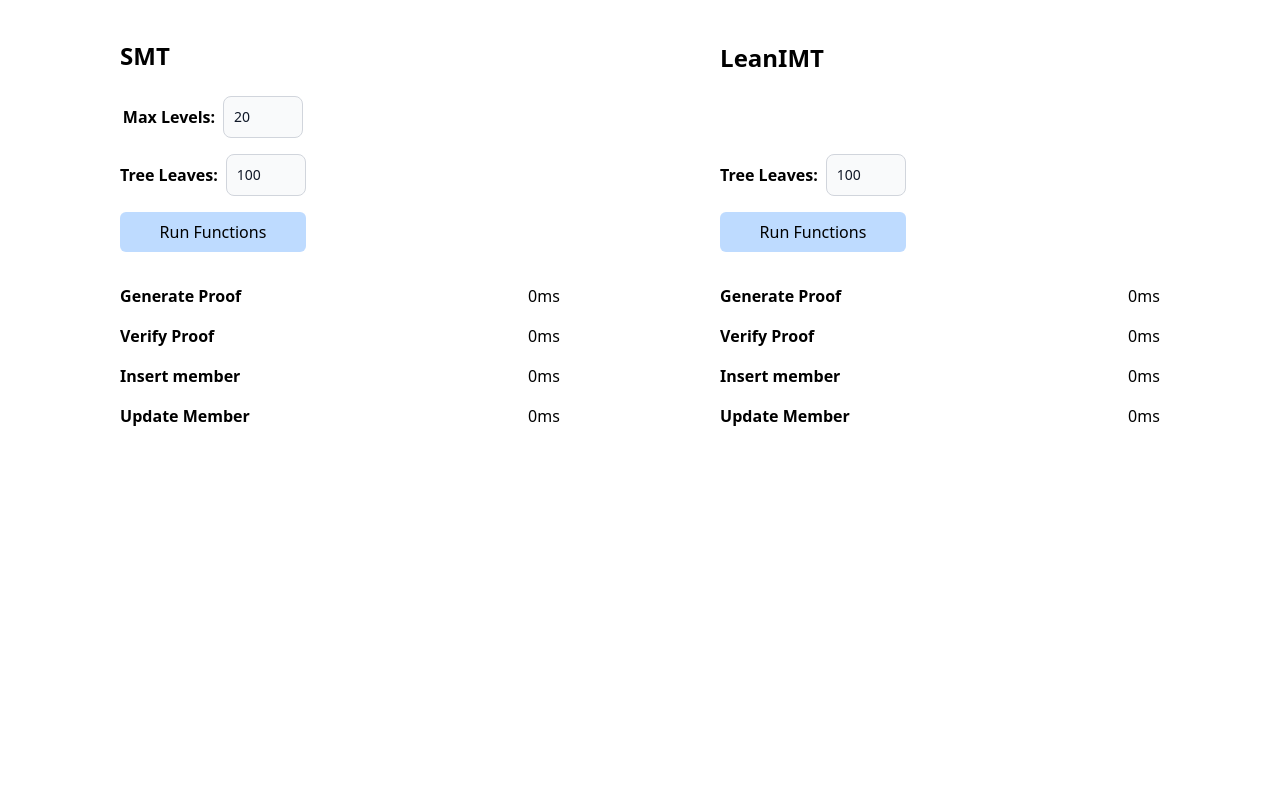
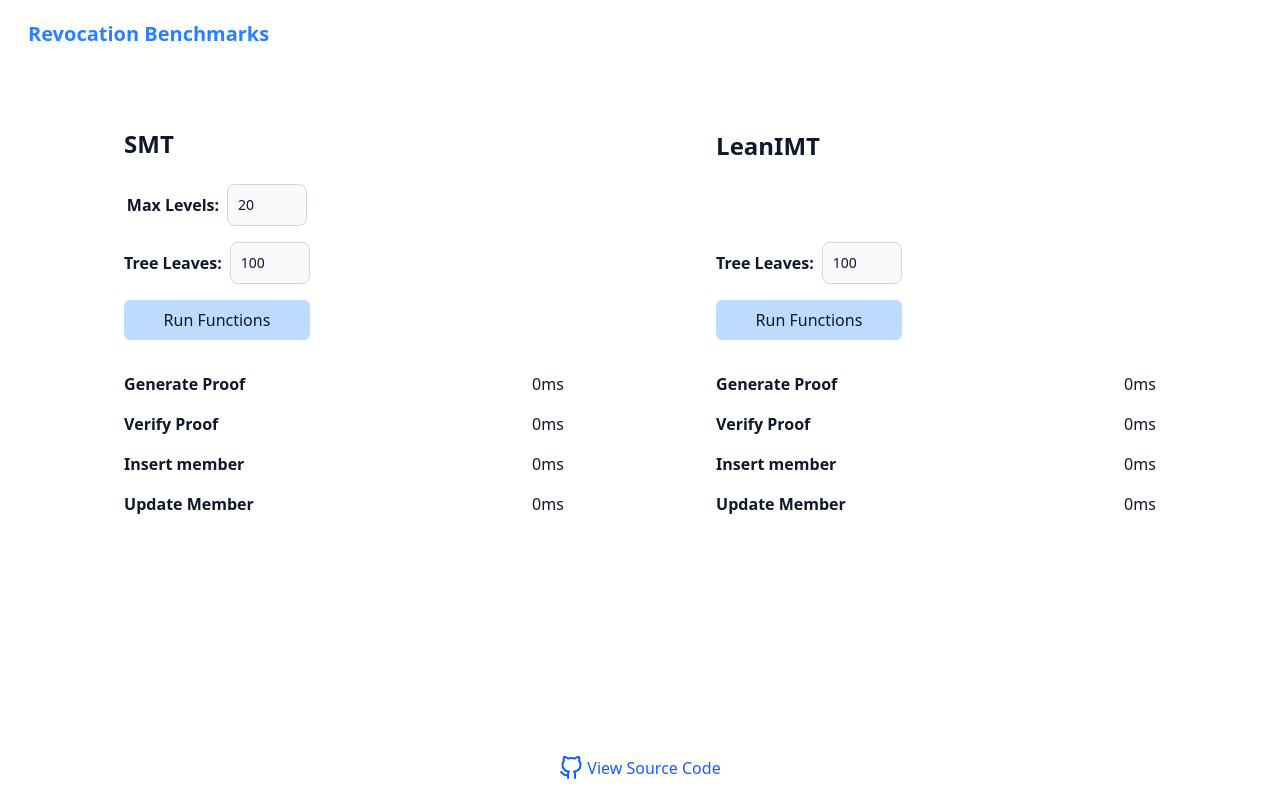
Before and after one commit to vplasencia/vc-revocation-benchmarks, a Next.js app in the folder browser/: page / in a window 1280 px wide. Built offline with nearby package versions, Linux system fonts and the light colour scheme.

Commit message:
feat: add header and footer

```diff
--- a/browser/src/app/layout.tsx
+++ b/browser/src/app/layout.tsx
@@ -1,6 +1,8 @@
 import type { Metadata } from "next"
 import { Geist, Geist_Mono } from "next/font/google"
 import "./globals.css"
+import Header from "@/components/Header"
+import Footer from "@/components/Footer"
 
 const geistSans = Geist({
   variable: "--font-geist-sans",
@@ -28,7 +30,11 @@
         suppressHydrationWarning
         className={`${geistSans.variable} ${geistMono.variable} antialiased`}
       >
-        {children}
+        <div className="flex flex-col min-h-screen px-2 text-slate-900">
+          <Header />
+          <main className="mb-auto">{children}</main>
+          <Footer />
+        </div>
       </body>
     </html>
   )
--- /dev/null
+++ b/browser/src/components/Footer.tsx
@@ -0,0 +1,11 @@
+import ViewSourceCode from "./ViewSourceCode"
+
+export default function Footer() {
+  return (
+    <footer className="mt-20 mb-5 flex items-center justify-center space-x-5">
+      <div>
+        <ViewSourceCode />
+      </div>
+    </footer>
+  )
+}
--- /dev/null
+++ b/browser/src/components/Header.tsx
@@ -0,0 +1,14 @@
+import Link from "next/link"
+
+export default function Header() {
+  return (
+    <header className="flex flex-wrap justify-between p-5 mb-5">
+      <Link
+        href="/"
+        className="text-xl md:mb-auto mb-5 font-bold text-blue-500"
+      >
+        Revocation Benchmarks
+      </Link>
+    </header>
+  )
+}
--- /dev/null
+++ b/browser/src/components/ViewSourceCode.tsx
@@ -0,0 +1,28 @@
+const GITHUB_LINK = "https://github.com/vplasencia/vc-revocation-benchmarks"
+
+export default function ViewSourceCode() {
+  return (
+    <a
+      className="flex space-x-1 text-blue-600 hover:underline"
+      href={GITHUB_LINK}
+      target="_blank"
+      rel="noreferrer noopener nofollow"
+    >
+      <svg
+        xmlns="http://www.w3.org/2000/svg"
+        width="24"
+        height="24"
+        viewBox="0 0 24 24"
+        fill="none"
+        stroke="currentColor"
+        strokeWidth="2"
+        strokeLinecap="round"
+        strokeLinejoin="round"
+        className="feather feather-github"
+      >
+        <path d="M9 19c-5 1.5-5-2.5-7-3m14 6v-3.87a3.37 3.37 0 0 0-.94-2.61c3.14-.35 6.44-1.54 6.44-7A5.44 5.44 0 0 0 20 4.77 5.07 5.07 0 0 0 19.91 1S18.73.65 16 2.48a13.38 13.38 0 0 0-7 0C6.27.65 5.09 1 5.09 1A5.07 5.07 0 0 0 5 4.77a5.44 5.44 0 0 0-1.5 3.78c0 5.42 3.3 6.61 6.44 7A3.37 3.37 0 0 0 9 18.13V22"></path>
+      </svg>
+      <span>View Source Code</span>
+    </a>
+  )
+}
```
